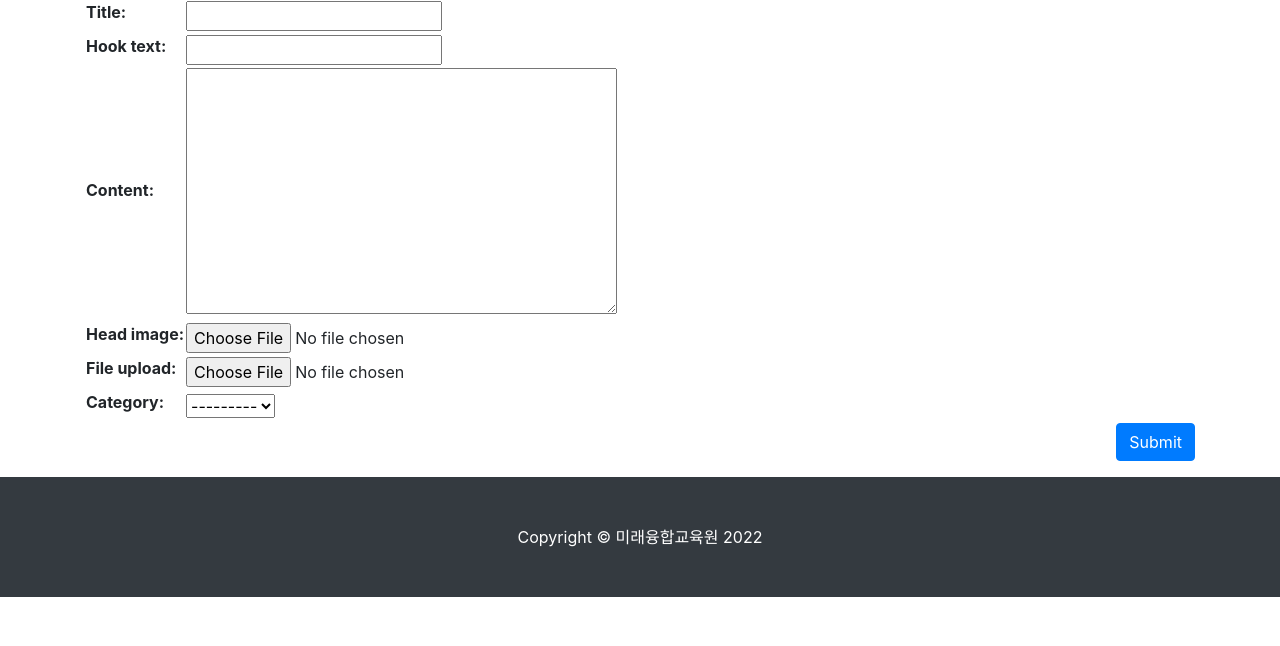
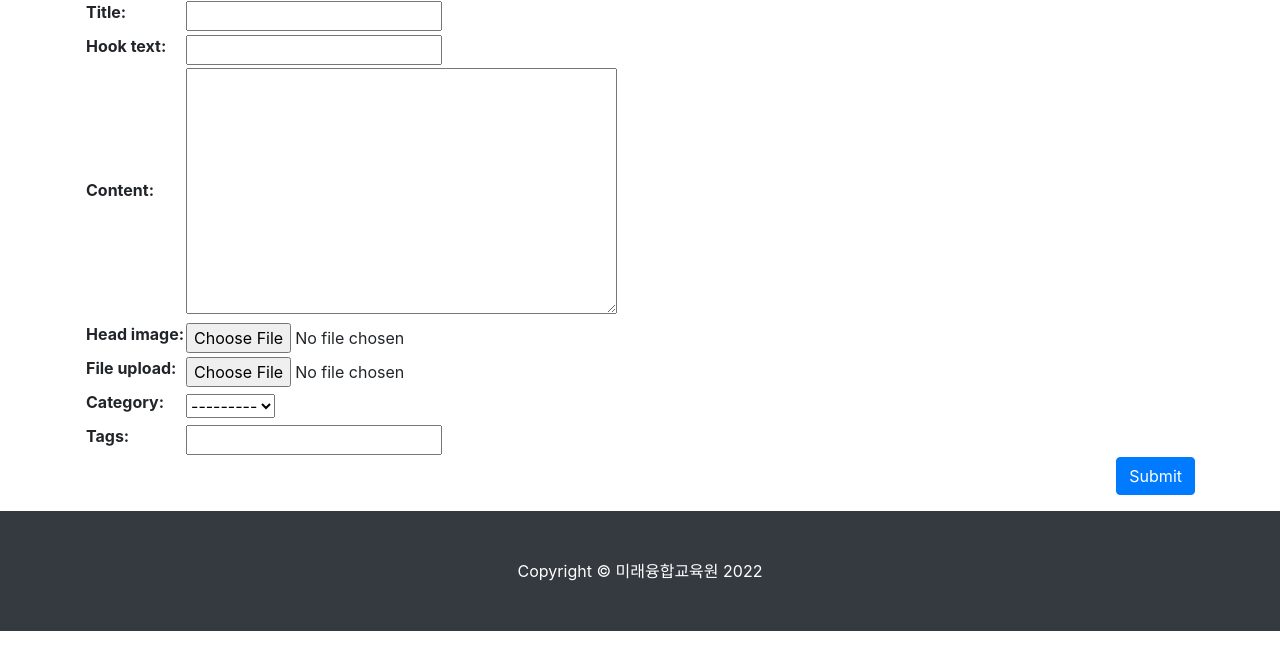
Before and after one commit to Juseong97/do_it_django_a_to_z, a Django app: page /blog/create_post/ in a window 1280 px wide. Shown: the part 154-800 px from the top of the page. Run offline with Django 4.2, Linux system fonts and the light colour scheme; the visitor is signed in with stand-in values (Sample User, id 1); data that the repository does not hold is empty; parts of the project's set-up code (start-up, migrations or seed data) failed here and were passed over; some libraries are stand-ins or nearby versions.

Commit message:
포스트를 작성할 때 텍스트로 태그 지정하기

```diff
--- a/blog/templates/blog/post_form.html
+++ b/blog/templates/blog/post_form.html
@@ -8,6 +8,10 @@
     <form method="post" enctype="multipart/form-data">{% csrf_token %}
         <table>
             {{ form }}
+            <tr>
+                <th><label for="id_tags_str">Tags:</label></th>
+                <td><input type="text" name="tags_str" id="id_tags_str"></td>
+            </tr>
         </table>
         <button type="submit" class="btn btn-primary float-right">Submit</button>
     </form>
--- a/blog/views.py
+++ b/blog/views.py
@@ -3,6 +3,7 @@ from django.views.generic import ListView, DetailView, CreateView, UpdateView
 from .models import Post, Category, Tag
 from django.contrib.auth.mixins import LoginRequiredMixin,UserPassesTestMixin
 from django.core.exceptions import PermissionDenied
+from django.utils.text import slugify
 
 #------------------CBV--------------------------------------------------
 class PostList(ListView):
@@ -28,7 +29,7 @@ class PostDetail(DetailView):
 
 class PostCreate(LoginRequiredMixin, UserPassesTestMixin, CreateView):
     model = Post
-    fields = ['title', 'hook_text', 'content', 'head_image', 'file_upload', 'category']
+    fields = ['title', 'hook_text', 'content', 'head_image', 'file_upload', 'category',]
 
     def test_func(self):
         return self.request.user.is_superuser or self.request.user.is_staff
@@ -37,7 +38,23 @@ class PostCreate(LoginRequiredMixin, UserPassesTestMixin, CreateView):
         current_user = self.request.user
         if current_user.is_authenticated and (current_user.is_staff or current_user.is_superuer):
             form.instance.author = current_user
-            return super(PostCreate, self).form_valid(form)
+            response = super(PostCreate, self).form_valid(form)
+            tags_str = self.request.POST.get('tags_str')
+            if tags_str:
+                tags_str = tags_str.strip()
+
+                tags_str = tags_str.replace(',', ';')
+                tags_list = tags_str.split(';')
+
+                for t in tags_list:
+                    t= t.strip()
+                    tag, is_tag_created = Tag.objects.get_or_create(name=t)
+                    if is_tag_created:
+                        tag.slug = slugify(t, allow_unicode=True)
+                        tag.save()
+                    self.object.tags.add(tag)
+
+            return response
 
         else:
             return redirect('/blog/')
```
Also changed, not shown: blog/templates/blog/base_full_width.html (+0 -33 lines), blog/tests.py (+9 -0 lines).
